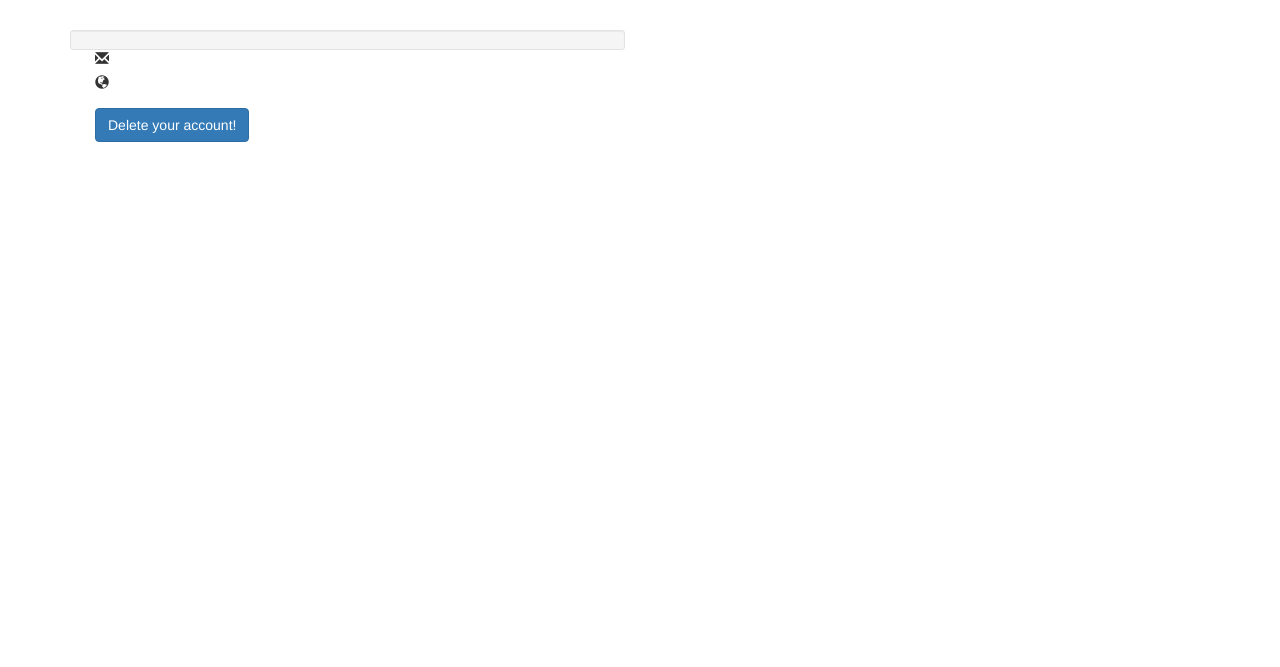
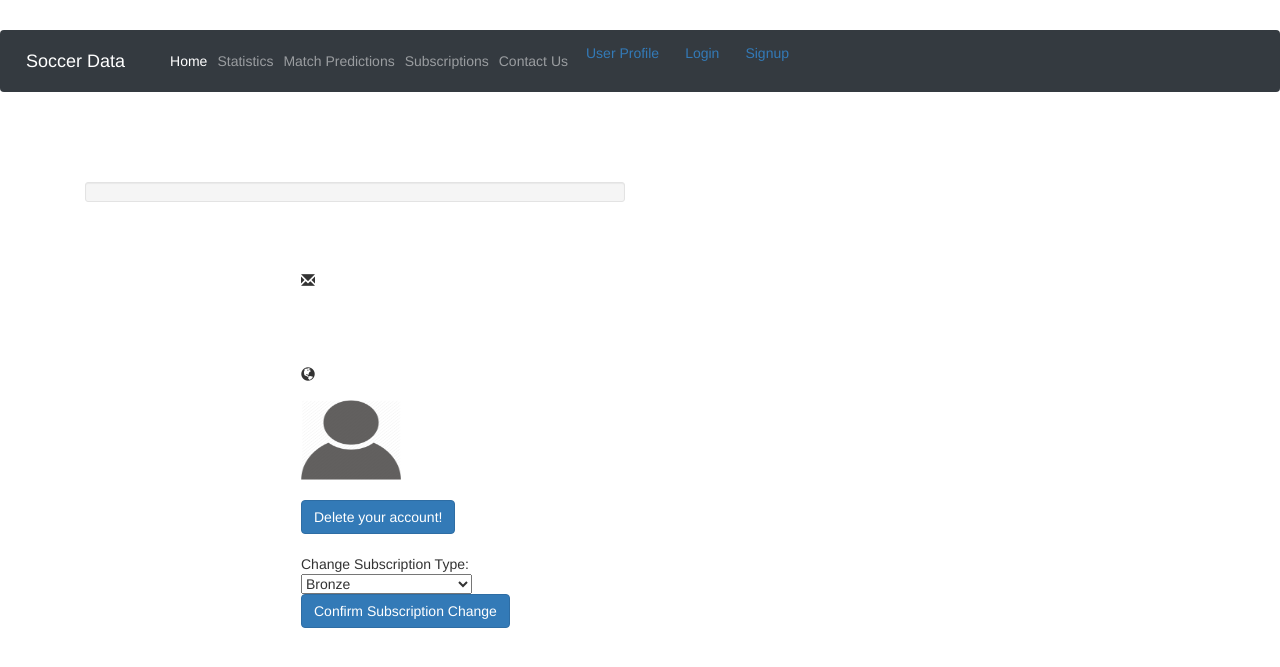
Before and after one commit to thekeldog/soccer_data, a PHP site: page /profile.php in a window 1280 px wide. Shown: the top 667 px of the page. Run offline with PHP 8.4, Linux system fonts and the light colour scheme; some libraries are stand-ins or nearby versions.

Commit message:
added user profile page and updated header

```diff
--- a/header.php
+++ b/header.php
@@ -42,6 +42,7 @@
         </ul>
         <form class="form-inline mt-2 mt-md-0">
                                             <!--replace by login button -->
+          <button class="btn btn-outline-success my-2 my-sm-0" type="submit"><a href = "profile.php">User Profile</a></button>
           <button class="btn btn-outline-success my-2 my-sm-0" type="submit"><a href = "login.php">Login</a></button>
           <button class="btn btn-outline-success my-2 my-sm-0" type="submit"><a href = "signup.php">Signup</a></button>
         </form>
--- a/profile.php
+++ b/profile.php
@@ -1,12 +1,14 @@
 <html>
+<head>
+<div id = "head">
+    <?php
+    include 'header.php';?>
 
-<link href="//netdna.bootstrapcdn.com/bootstrap/3.0.0/css/bootstrap.min.css" rel="stylesheet" id="bootstrap-css">
-<script src="//netdna.bootstrapcdn.com/bootstrap/3.0.0/js/bootstrap.min.js"></script>
-<script src="//code.jquery.com/jquery-1.11.1.min.js"></script>
+  </div>
 <style>
 body{padding-top:30px;}
 
-.glyphicon {  margin-bottom: 10px;margin-right: 10px;}
+.glyphicon {  padding-top: 70px;margin-bottom: 10px;margin-right: 10px;}
 
 small {
 display: block;
@@ -14,11 +16,11 @@ line-height: 1.428571429;
 color: #999;
 }</style>
 <!------ Include the above in your HEAD tag ---------->
-
-<div class="container">
+</head>
+<div style = "padding-top:70px;"class="container">
     <div class="row">
         <div class="col-xs-12 col-sm-6 col-md-6">
-            <div class="well well-sm">
+            <div style = "padding-left:200px;"class="well well-sm">
                 <div class="row">
                     </div>
                     <div class="col-sm-6 col-md-8">
@@ -31,13 +33,21 @@ color: #999;
                             <a><!----type o account--></a>
                             <br />
                         </p>
-
-                       <div class="btn-group">
+                        <img src="styles/uknown.png" width = 100; height = 100; style = "padding-bottom:20px;"id="icon" />
+                       <div style = "padding-bottom:20px;"class="btn-group">
                             <button type="button" class="btn btn-primary">
                                 Delete your account!
                                 </button>
-
-
+                        </div>
+                        <div class = "changeSubscription">
+                            Change Subscription Type: <select id = "subscription"class="fadeIn fourth">
+                                <option value="Bronze">Bronze</option>
+                                <option value="Gold">Gold</option>
+                                <option value="Plat">Premium Plus Platinium</option>
+                                </select>
+                                <button type="button" class="btn btn-primary" id = "confirmChange">
+                                Confirm Subscription Change
+                                </button>
                         </div>
                     </div>
                 </div>
```
